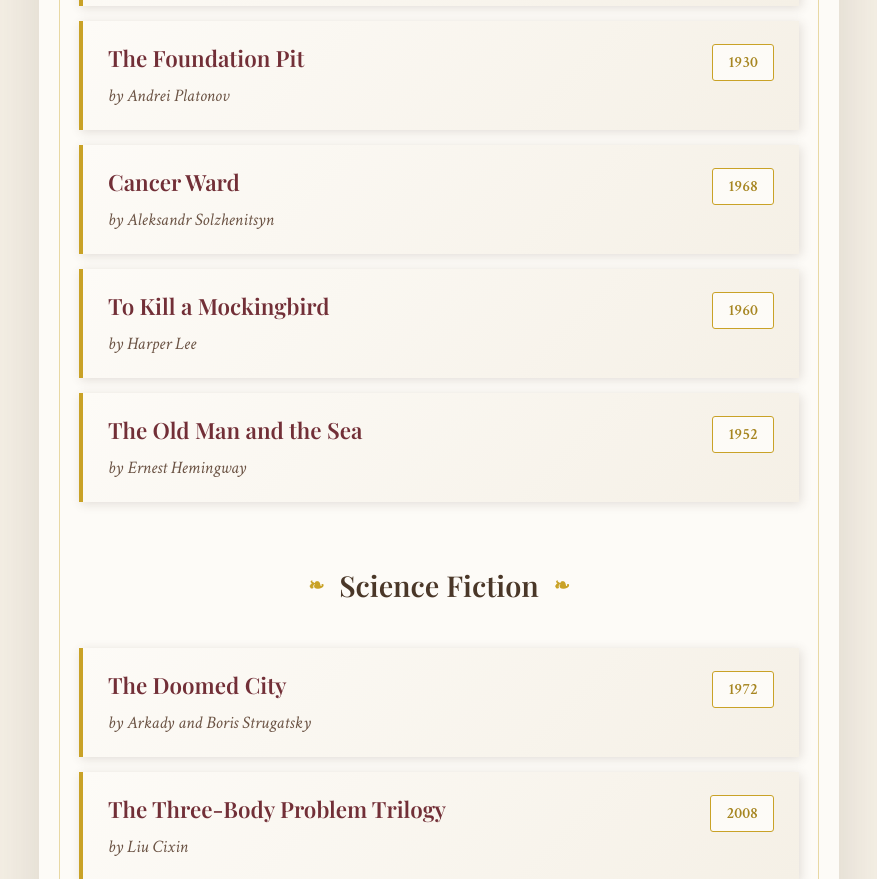
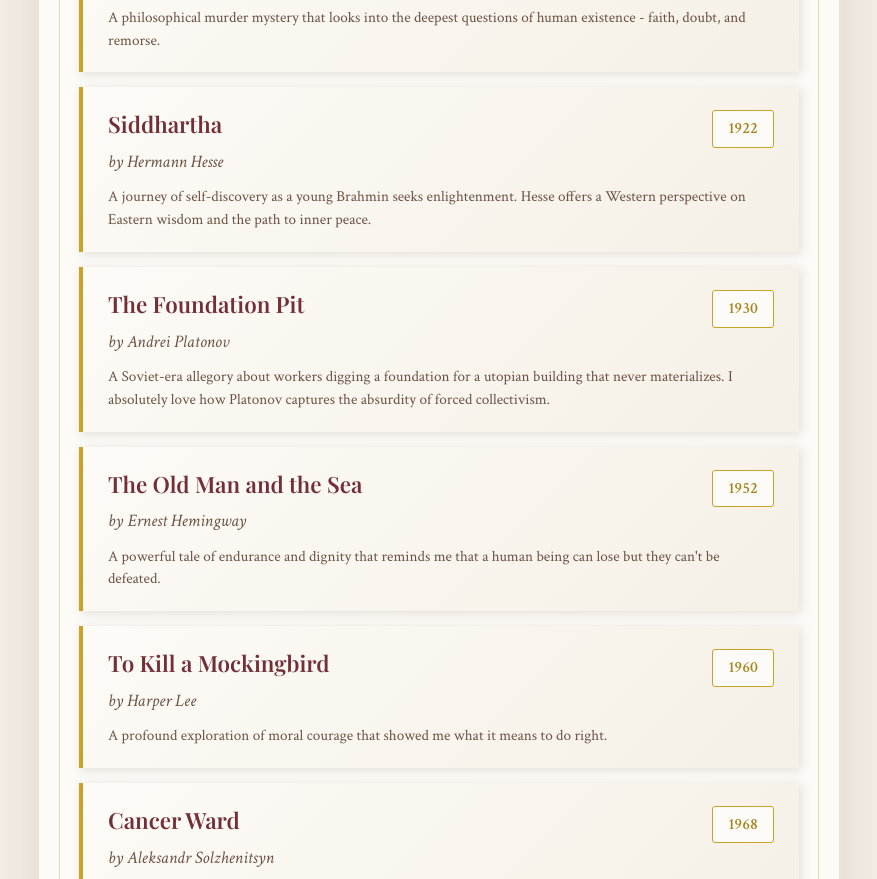
Before and after one commit to msavin24601/mybooks, a plain HTML site: page index.html in a window 1280 px wide. Shown: the part 758-1637 px from the top of the page, without its empty margins (201-1078 px from the left). Drawn offline with nearby package versions, Linux system fonts and the light colour scheme.

Commit message:
Add book descriptions
🤖 Generated with [Claude Code](https://claude.ai/code)

Co-Authored-By: Claude Opus 4.5 <noreply@anthropic.com>

```diff
--- a/data/books.json
+++ b/data/books.json
@@ -3,54 +3,64 @@
         {
             "title": "Les Misérables",
             "author": "Victor Hugo",
-            "year": 1862
+            "year": 1862,
+            "description": "Thanks this novel, I am convinced that a single act of mercy can transform a human being into a force for good."
         },
         {
             "title": "The Brothers Karamazov",
             "author": "Fyodor Dostoevsky",
-            "year": 1880
+            "year": 1880,
+            "description": "A philosophical murder mystery that looks into the deepest questions of human existence - faith, doubt, and remorse."
         },
         {
             "title": "Siddhartha",
             "author": "Hermann Hesse",
-            "year": 1922
+            "year": 1922,
+            "description": "A journey of self-discovery as a young Brahmin seeks enlightenment. Hesse offers a Western perspective on Eastern wisdom and the path to inner peace."
         },
         {
             "title": "The Foundation Pit",
             "author": "Andrei Platonov",
-            "year": 1930
+            "year": 1930,
+            "description": "A Soviet-era allegory about workers digging a foundation for a utopian building that never materializes. I absolutely love how Platonov captures the absurdity of forced collectivism."
+        },
+        {
+            "title": "The Old Man and the Sea",
+            "author": "Ernest Hemingway",
+            "year": 1952,
+            "description": "A powerful tale of endurance and dignity that reminds me that a human being can lose but they can't be defeated."
+        },
+        {
+            "title": "To Kill a Mockingbird",
+            "author": "Harper Lee",
+            "year": 1960,
+            "description": "A profound exploration of moral courage that showed me what it means to do right."
         },
         {
             "title": "Cancer Ward",
             "author": "Aleksandr Solzhenitsyn",
-            "year": 1968
-        },
-        {
-            "title": "To Kill a Mockingbird",
-            "author": "Harper Lee",
-            "year": 1960
-        },
-        {
-            "title": "The Old Man and the Sea",
-            "author": "Ernest Hemingway",
-            "year": 1952
+            "year": 1968,
+            "description": "Set in a Soviet hospital, patients from all walks of life confront disease and mortality. Solzhenitsyn transforms a cancer ward into a microcosm where everyone is forced to reflect on the human condition and their life choices."
         }
     ],
     "scienceFiction": [
         {
+            "title": "The Mysterious Island",
+            "author": "Jules Verne",
+            "year": 1875,
+            "description": "Five stranded prisoners must use science and creativity to survive on a mysterious island. This the dearest book of my childhood."
+        },
+        {
             "title": "The Doomed City",
             "author": "Arkady and Boris Strugatsky",
-            "year": 1972
+            "year": 1972,
+            "description": "In a surreal city where the sun is switched on and off artificially, people from different eras and nations participate in a mysterious Experiment. This is a darkly philosophical tale about human nature and impact of ideology."
         },
         {
             "title": "The Three-Body Problem Trilogy",
             "author": "Liu Cixin",
-            "year": 2008
-        },
-        {
-            "title": "The Mysterious Island",
-            "author": "Jules Verne",
-            "year": 1875
+            "year": 2008,
+            "description": "Beginning during China's Cultural Revolution and spanning literally centuries, humanity faces an existential threat from an alien civilization. This is hard science fiction on a truly cosmic scale."
         }
     ]
 }
--- a/index.html
+++ b/index.html
@@ -13,7 +13,8 @@
     <div class="page-container">
         <header class="header">
             <div class="header-decoration"></div>
-            <h1 class="site-title">My Favorite Books</h1>
+            <h1 class="site-title">Maxim's Favorite Books</h1>
+            <p class="site-subtitle">We are what we read. The books listed below made the greatest impact on me, and I hope that, should you decide to read them, you will enjoy them as much as I did.</p>
             <div class="header-decoration"></div>
         </header>
 
@@ -48,6 +49,6 @@
         </footer>
     </div>
 
-    <script src="script.js?v=2"></script>
+    <script src="script.js?v=4"></script>
 </body>
 </html>
--- a/script.js
+++ b/script.js
@@ -40,11 +40,14 @@ function renderBookList(container, books) {
 function createBookItem(book) {
     return `
         <li class="book-item">
-            <div class="book-info">
-                <h3 class="book-title">${escapeHtml(book.title)}</h3>
-                <p class="book-author">by ${escapeHtml(book.author)}</p>
+            <div class="book-header">
+                <div class="book-info">
+                    <h3 class="book-title">${escapeHtml(book.title)}</h3>
+                    <p class="book-author">by ${escapeHtml(book.author)}</p>
+                </div>
+                <span class="book-year">${book.year}</span>
             </div>
-            <span class="book-year">${book.year}</span>
+            <p class="book-description">${escapeHtml(book.description)}</p>
         </li>
     `;
 }
--- a/styles.css
+++ b/styles.css
@@ -81,6 +81,8 @@ body {
     font-style: italic;
     font-size: 1.2rem;
     color: var(--color-brown-light);
+    max-width: 500px;
+    margin: 0 auto;
 }
 
 /* Main Content */
@@ -118,7 +120,7 @@ body {
 
 .book-item {
     display: flex;
-    align-items: baseline;
+    flex-direction: column;
     padding: 20px 25px;
     margin-bottom: 15px;
     background: linear-gradient(
@@ -171,6 +173,13 @@ body {
     color: var(--color-brown-light);
 }
 
+.book-header {
+    display: flex;
+    align-items: baseline;
+    width: 100%;
+    margin-bottom: 10px;
+}
+
 .book-year {
     font-size: 1rem;
     color: var(--color-gold-dark);
@@ -179,6 +188,12 @@ body {
     border: 1px solid var(--color-gold);
     border-radius: 3px;
     background-color: var(--color-paper);
+}
+
+.book-description {
+    font-size: 0.95rem;
+    color: var(--color-brown-light);
+    line-height: 1.5;
 }
 
 /* Footer */
```
